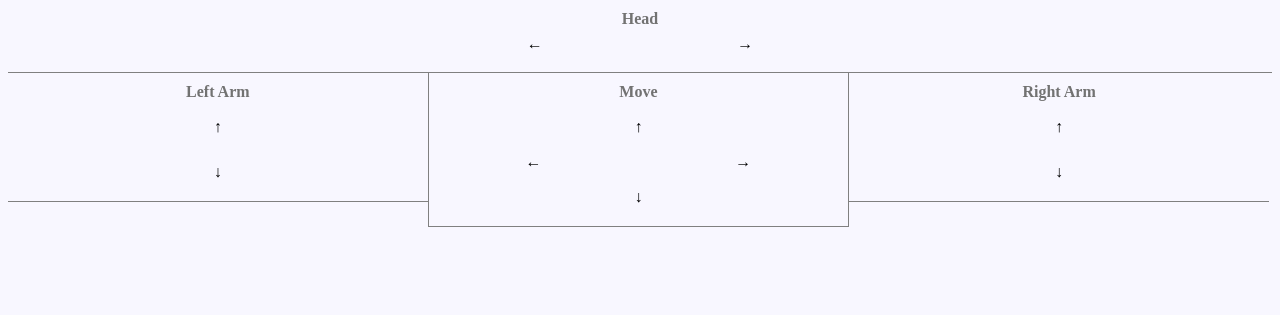
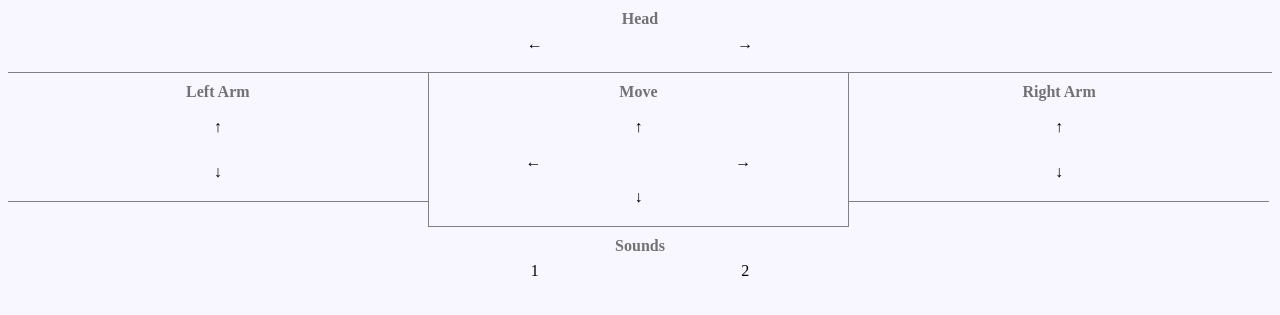
Before and after one commit to merzod/mirror, a Flask app: page / in a window 1280 px wide. Shown: the top 315 px of the page. Run offline with Flask 2, Linux system fonts and the light colour scheme.

Commit message:
sound for server

```diff
--- a/hardware/server.py
+++ b/hardware/server.py
@@ -8,9 +8,11 @@ logging.basicConfig(level=logging.DEBUG,
 app = Flask(__name__)
 controller = Controller()
 
+
 @app.route("/")
 def hello():
     return render_template('form.html', **build_constants())
+
 
 @app.route("/<code>")
 def move(code):
@@ -22,20 +24,24 @@ def move(code):
         pass
     return render_template('form.html', **build_constants())
 
+
 def build_constants():
     map = {
-        'move_forward' : Controller.MOVE_FORWARD,
-        'move_backward' : Controller.MOVE_BACKWARD,
-        'turn_left' : Controller.TURN_LEFT,
-        'turn_right' : Controller.TURN_RIGHT,
-        'head_left' : Controller.HEAD_LEFT,
-        'head_right' : controller.HEAD_RIGHT,
-        'left_arm_up' : Controller.LEFT_ARM_UP,
-        'left_arm_down' : controller.LEFT_ARM_DOWN,
-        'right_arm_up' : Controller.RIGHT_ARM_UP,
-        'right_arm_down' : controller.RIGHT_ARM_DOWN
+        'move_forward': Controller.MOVE_FORWARD,
+        'move_backward': Controller.MOVE_BACKWARD,
+        'turn_left': Controller.TURN_LEFT,
+        'turn_right': Controller.TURN_RIGHT,
+        'head_left': Controller.HEAD_LEFT,
+        'head_right': controller.HEAD_RIGHT,
+        'left_arm_up': Controller.LEFT_ARM_UP,
+        'left_arm_down': controller.LEFT_ARM_DOWN,
+        'right_arm_up': Controller.RIGHT_ARM_UP,
+        'right_arm_down': controller.RIGHT_ARM_DOWN,
+        'sound_1': controller.SOUND_1,
+        'sound_2': controller.SOUND_2
     }
     return map
+
 
 if __name__ == "__main__":
     try:
--- a/hardware/templates/form.html
+++ b/hardware/templates/form.html
@@ -32,8 +32,14 @@
     color: #727272;
     }
 
-    .head .actions {
+    .head .actions, .sound .actions {
     width: 33.33%;
+    display: inline-block;
+    }
+
+    .sound {
+    width: 100%;
+    text-align: center;
     display: inline-block;
     }
 
@@ -102,4 +108,11 @@
         </div>
     </div>
 </div>
+<div class="sound">
+    <div class="label">Sounds</div>
+    <div class="actions">
+        <div class="h_action"><a href="/{{sound_1}}">1</a></div>
+        <div class="h_action"><a href="/{{sound_2}}">2</a></div>
+    </div>
+</div>
 </body>
```
